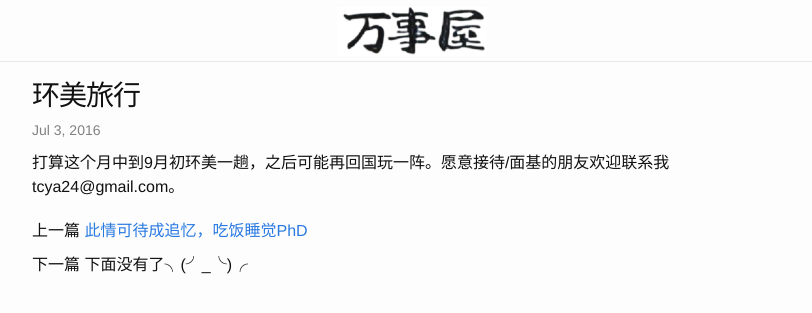
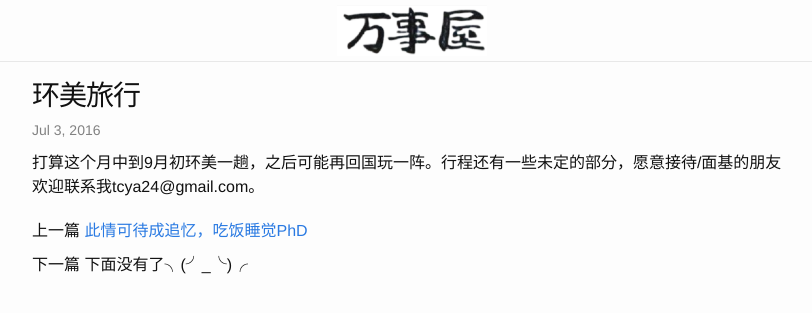
Before and after one commit to tcya/tcya.github.io, a Jekyll site: the page built from _posts/2016-7-3-us_travel.html, in a window 1280 px wide. Shown: the top 313 px of the page, without its empty margins (228-1040 px from the left). Built offline with Jekyll 4.4.1, drawn with Linux system fonts in a browser that asks for light colours; comment, search, counter and statistics services are not loaded.

Commit message:
Revisions

```diff
--- a/_posts/2016-7-3-us_travel.html
+++ b/_posts/2016-7-3-us_travel.html
@@ -8,5 +8,5 @@ title:  '环美旅行'
 <head>
 </head>
 <body>
-<p>打算这个月中到9月初环美一趟，之后可能再回国玩一阵。愿意接待/面基的朋友欢迎联系我tcya24@gmail.com。</p>
+<p>打算这个月中到9月初环美一趟，之后可能再回国玩一阵。行程还有一些未定的部分，愿意接待/面基的朋友欢迎联系我tcya24@gmail.com。</p>
 </html>
```
Also changed, not shown: about.md (+1 -1 lines).
